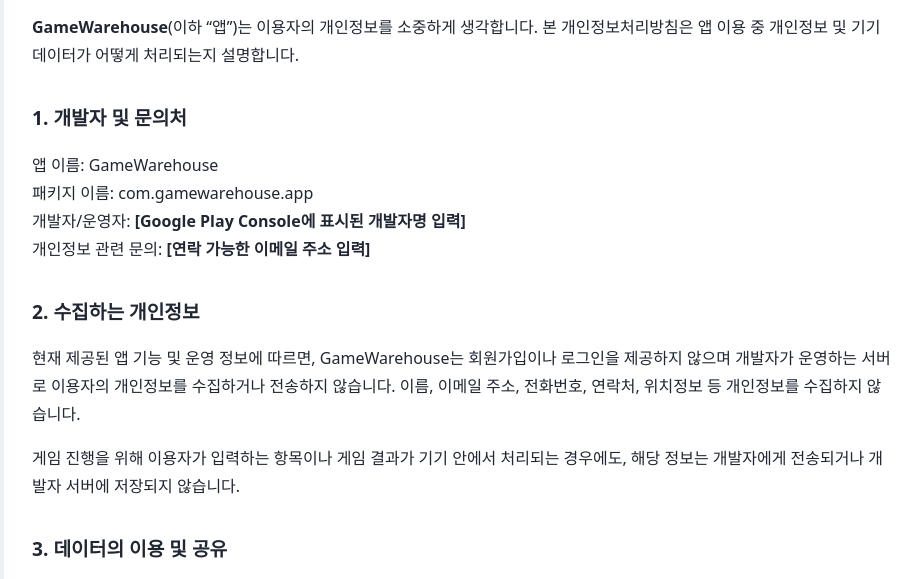
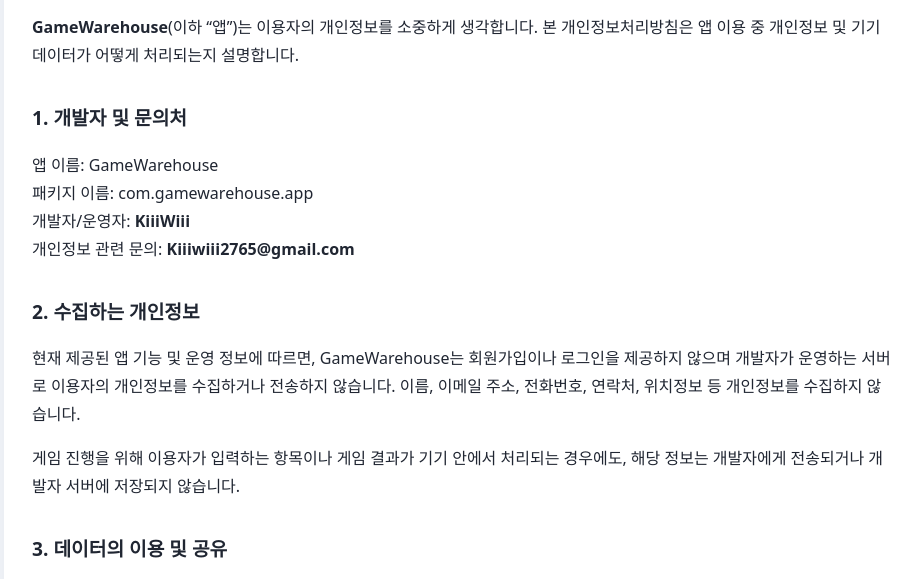
Before and after one commit to kiiiwiii2765/gamewarehouse-privacy, a plain HTML site: page index.html in a window 1280 px wide. Shown: the part 189-768 px from the top of the page, without its empty margins (178-1098 px from the left). Drawn offline with Linux system fonts and the light colour scheme.

Commit message:
Update developer contact information in index.html

```diff
--- a/index.html
+++ b/index.html
@@ -24,8 +24,8 @@
   <h2>1. 개발자 및 문의처</h2>
   <p>앱 이름: GameWarehouse<br>
   패키지 이름: com.gamewarehouse.app<br>
-  개발자/운영자: <strong>[Google Play Console에 표시된 개발자명 입력]</strong><br>
-  개인정보 관련 문의: <strong>[연락 가능한 이메일 주소 입력]</strong></p>
+  개발자/운영자: <strong>KiiiWiii</strong><br>
+  개인정보 관련 문의: <strong>Kiiiwiii2765@gmail.com</strong></p>
 
   <h2>2. 수집하는 개인정보</h2>
   <p>현재 제공된 앱 기능 및 운영 정보에 따르면, GameWarehouse는 회원가입이나 로그인을 제공하지 않으며 개발자가 운영하는 서버로 이용자의 개인정보를 수집하거나 전송하지 않습니다. 이름, 이메일 주소, 전화번호, 연락처, 위치정보 등 개인정보를 수집하지 않습니다.</p>
@@ -51,7 +51,7 @@
 
   <h2>9. 문의</h2>
   <p>개인정보처리방침에 관한 문의는 아래 연락처로 보내주시기 바랍니다.<br>
-  이메일: <strong>[연락 가능한 이메일 주소 입력]</strong></p>
+  이메일: <strong>Kiiiwiii2765@gmail.com</strong></p>
 </main>
 </body>
 </html>
```
